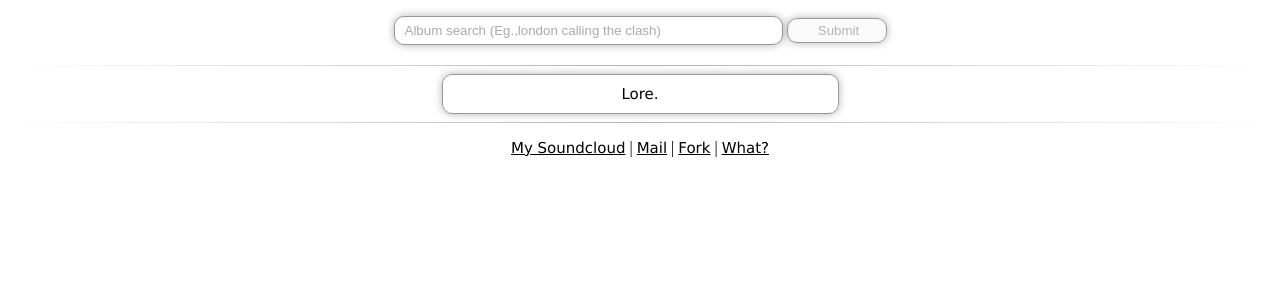
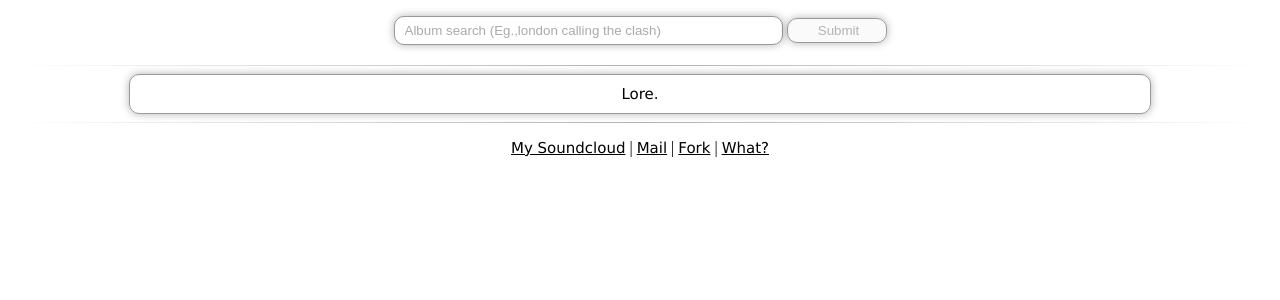
Before and after one commit to pranavrc/album.onloop, a Flask app: page / in a window 1280 px wide. Shown: the top 300 px of the page. Run offline with Flask 2, Linux system fonts and the light colour scheme; some libraries are stand-ins or nearby versions.

```diff
--- a/static/index.css
+++ b/static/index.css
@@ -17,7 +17,7 @@ input {
 	border-radius: 10px;
 	padding: 10px;
 	border: 1px solid #999;
-        width: 375px;
+        width: 1000px;
 	-webkit-box-shadow: 0px 0px 8px rgba(0, 0, 0, 0.3);
 	-moz-box-shadow: 0px 0px 8px rgba(0, 0, 0, 0.3);
 	box-shadow: 0px 0px 8px rgba(0, 0, 0, 0.3);
@@ -30,6 +30,10 @@ input {
 .formDiv {
 	margin: auto;
 	text-align: center;
+}
+
+i {
+	font-size:11px;
 }
 
 a {
```
